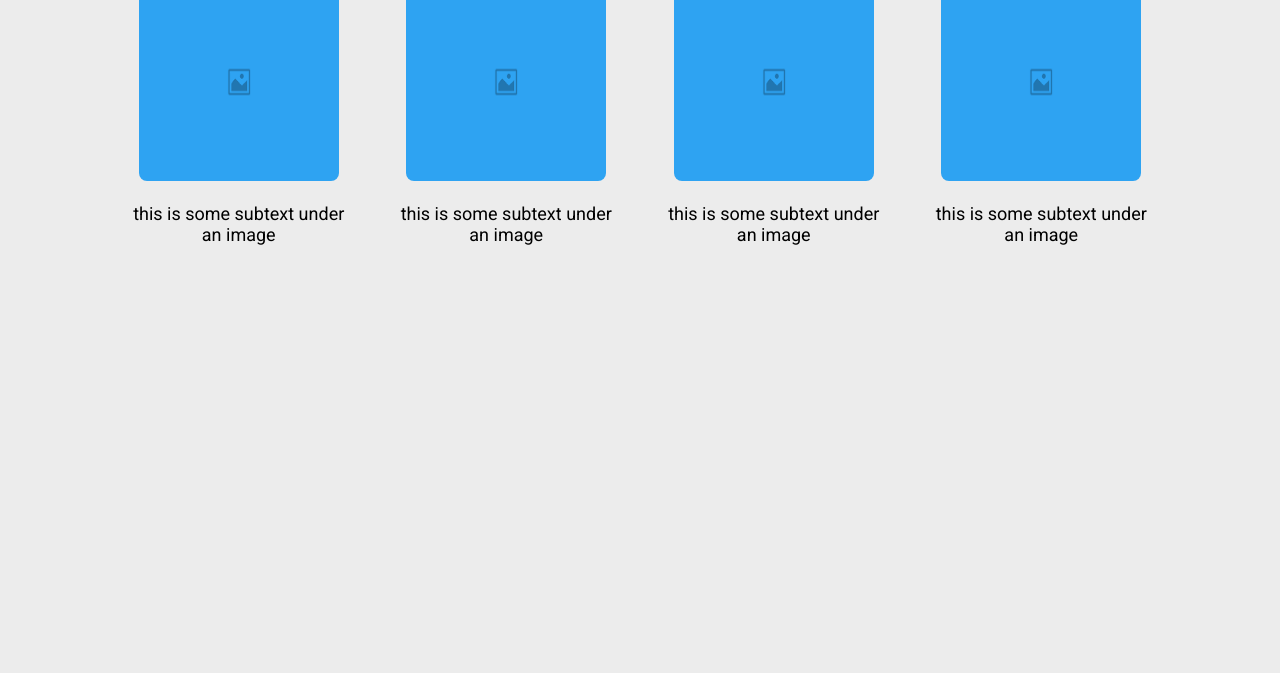
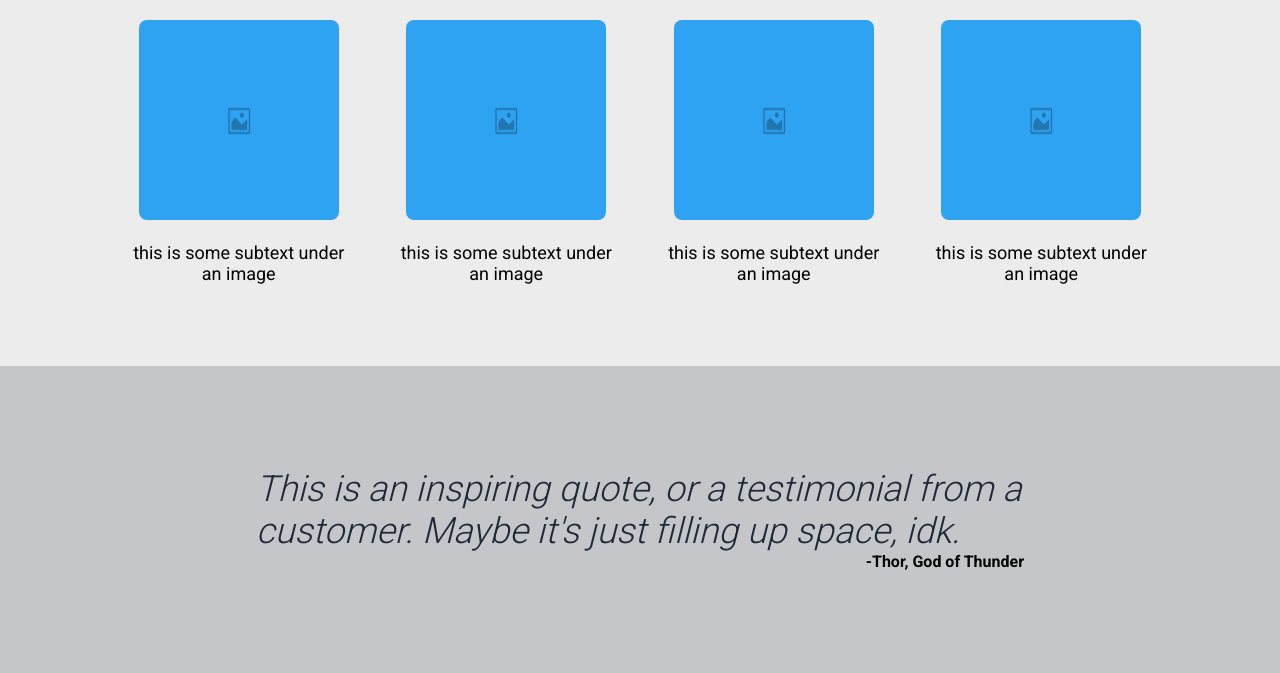
Before and after one commit to wiryawaneo/odin-landing-page, a plain HTML site: page index.html in a window 1280 px wide. Shown: the part 582-1255 px from the top of the page. Before the commit the page ends 845 px from the top, so only its background shows below. Drawn offline with Linux system fonts and the light colour scheme.

Commit message:
Add information section, content and styling

```diff
--- a/index.html
+++ b/index.html
@@ -48,5 +48,12 @@
         </div>
       </div>
     </div>
+    <div class="quote-section">
+      <div class="quote-content">
+        This is an inspiring quote, or a testimonial from a customer. Maybe it's
+        just filling up space, idk.
+      </div>
+      <div class="quote-author">-Thor, God of Thunder</div>
+    </div>
   </body>
 </html>
--- a/styles.css
+++ b/styles.css
@@ -18,7 +18,7 @@ button {
 /* nav section styling */
 
 body nav,
-.hero-section {
+.hero-section{
   padding: 1.5% 10%;
 }
 
@@ -87,7 +87,7 @@ nav * {
   height: 200px;
   display: flex;
   align-items: center;
-  justify-content: center;
+  justify-content: right;
 }
 
 .hero-image img {
@@ -97,7 +97,7 @@ nav * {
 
 /* information section styling */
 .information-section {
-  padding-top: 2%;
+  padding: 5% 0;
   display: flex;
   flex-direction: column;
   justify-content: center;
@@ -131,3 +131,24 @@ nav * {
     width:200px;
     border-radius: 8px;
 }
+
+/* quote content section */
+.quote-section {
+    padding: 8% 20%;
+    background-color: #c4c6c9;
+    display: flex;
+    flex-direction: column;
+}
+
+.quote-content {
+    text-align: left;
+    font-size: 36px;
+    color:#1f2937;
+    font-weight: 300;
+    font-style: italic;
+}
+
+.quote-author {
+    text-align: right;
+    font-weight: 600;
+}
```
Lines whose indentation alone changed are shown as unchanged.
